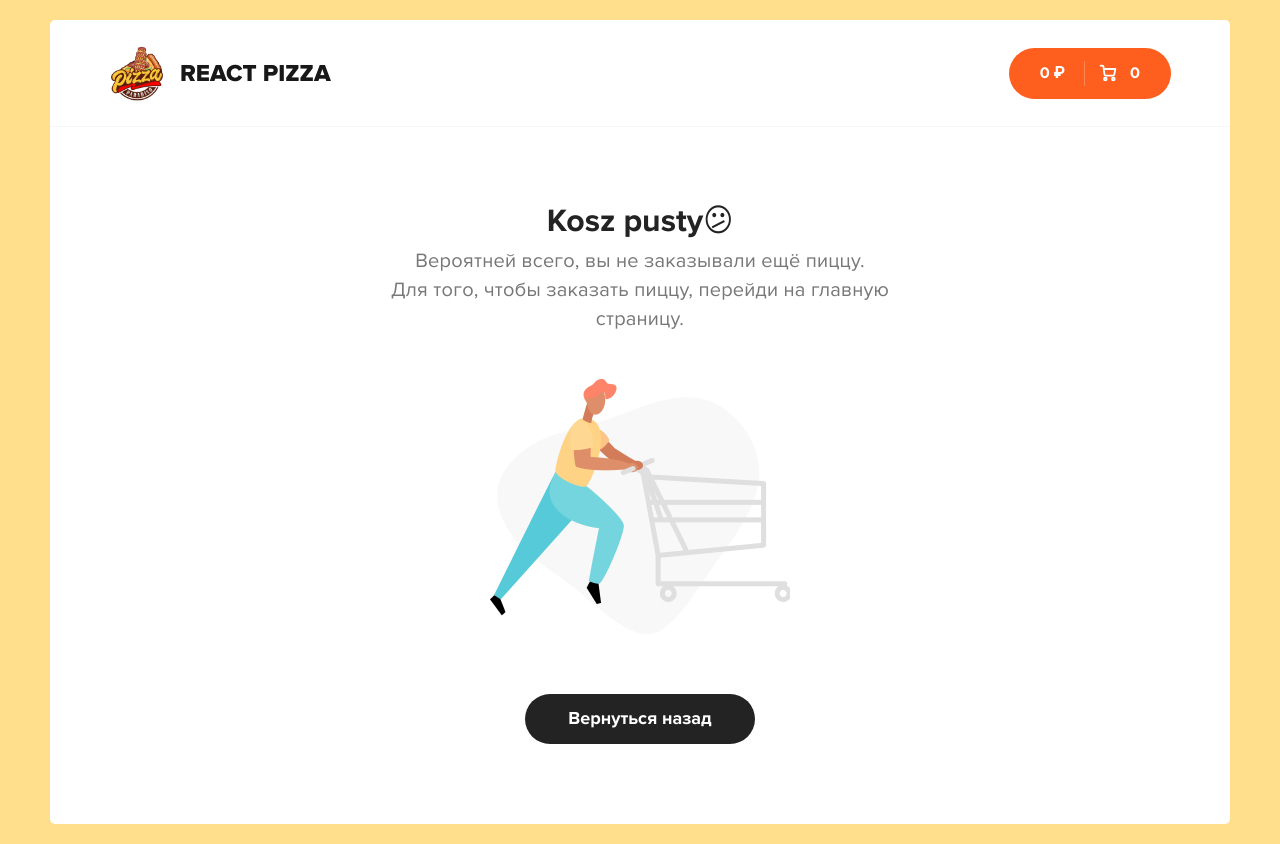
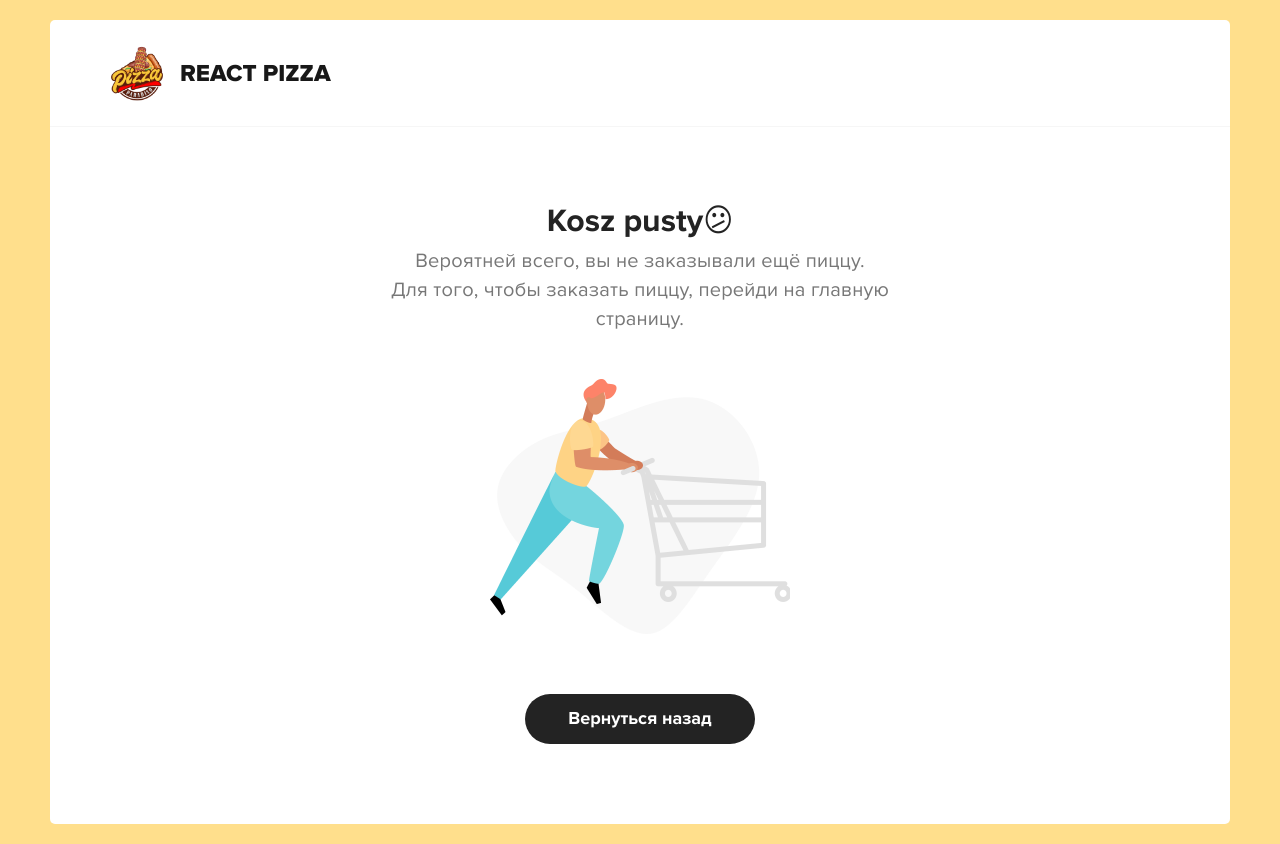
Before and after one commit to yevheniiorhanistyi/ReactPizza, a React (Create React App) app: page /cart in a window 1280 px wide. Built offline with nearby package versions, Linux system fonts and the light colour scheme.

Commit message:
hide button /cart

```diff
--- a/src/components/Header.jsx
+++ b/src/components/Header.jsx
@@ -1,4 +1,4 @@
-import { Link } from 'react-router-dom';
+import { Link, useLocation } from 'react-router-dom';
 import { useSelector } from 'react-redux/es/exports';
 import { selectCart } from '../redux/slices/cartSlice';
 
@@ -7,6 +7,7 @@
 
 const Header = () => {
     const { items, totalPrice } = useSelector(selectCart);
+    const { pathname } = useLocation();
     const totalCount = items.reduce((sum, item) => sum + item.count, 0);
 
     return (
@@ -19,6 +20,8 @@
                     </div>
                 </Link>
                 <div className="header__cart">
+                    {pathname !== '/cart' &&
+
                         <Link to="/cart" className="button button--cart">
                             <span>{totalPrice} ₽</span>
                             <div className="button__delimiter"></div>
@@ -53,6 +56,7 @@
                             </svg>
                             <span>{totalCount}</span>
                         </Link>
+                    }
                 </div>
             </div>
         </div>
```
Lines whose indentation alone changed are shown as unchanged.
